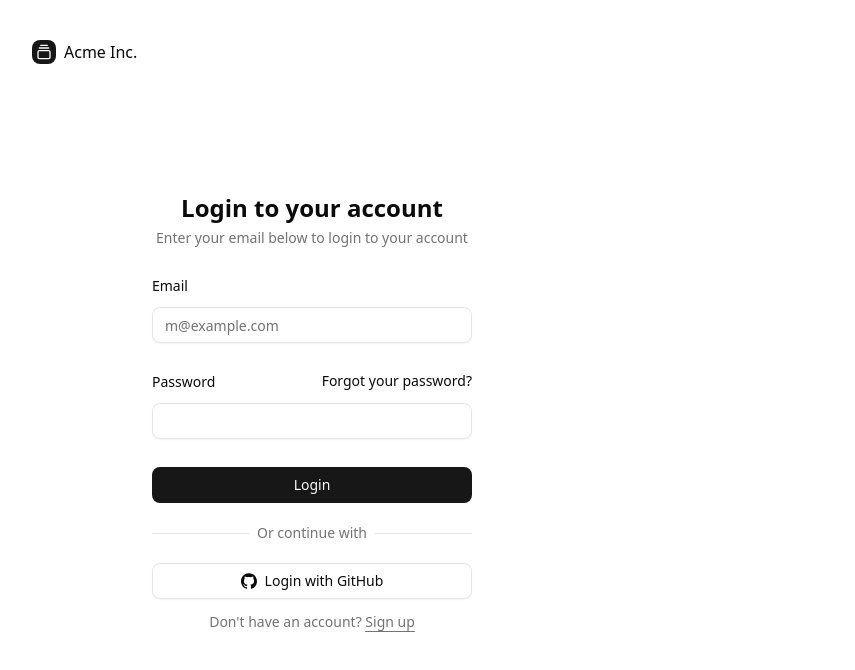
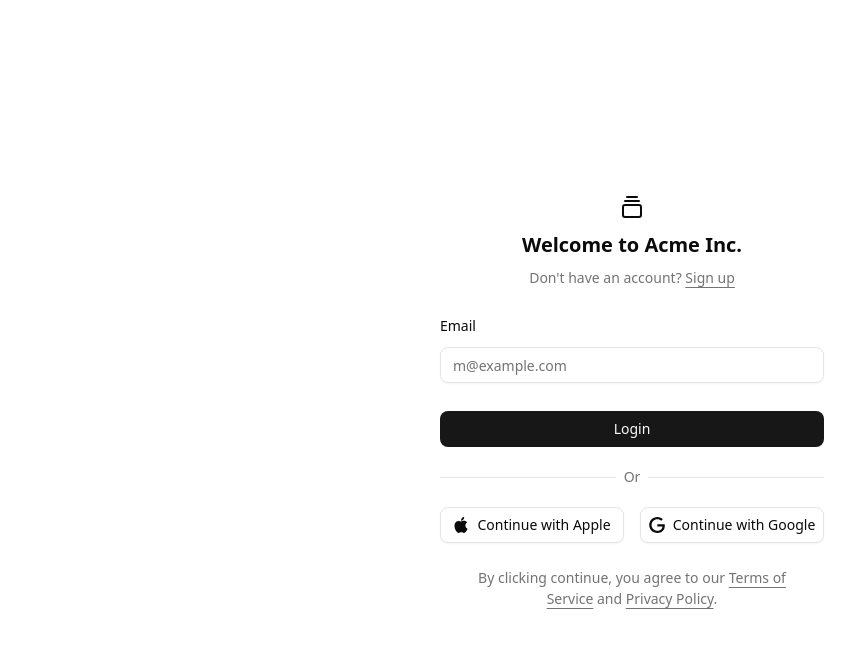
Before and after one commit to theguriev/market, a Next.js app: page /login in a window 1280 px wide. Shown: the top 670 px of the page, without its empty margins (8-863 px from the left). Built offline with nearby package versions, Linux system fonts and the light colour scheme.

Commit message:
feat: refactor login page and form layout, remove unused image

```diff
--- a/app/login/page.tsx
+++ b/app/login/page.tsx
@@ -1,34 +1,10 @@
-import { GalleryVerticalEnd } from "lucide-react"
-import Image from "next/image"
-
 import { LoginForm } from "@/components/login-form"
 
 export default function LoginPage() {
   return (
-    <div className="grid min-h-svh lg:grid-cols-2">
-      <div className="flex flex-col gap-4 p-6 md:p-10">
-        <div className="flex justify-center gap-2 md:justify-start">
-          <a href="#" className="flex items-center gap-2 font-medium">
-            <div className="bg-primary text-primary-foreground flex size-6 items-center justify-center rounded-md">
-              <GalleryVerticalEnd className="size-4" />
-            </div>
-            Acme Inc.
-          </a>
-        </div>
-        <div className="flex flex-1 items-center justify-center">
-          <div className="w-full max-w-xs">
-            <LoginForm />
-          </div>
-        </div>
-      <div className="bg-muted relative hidden lg:block">
-        <Image
-          src="/login.jpg"
-          alt="Image"
-          fill
-          className="object-cover dark:brightness-[0.2] dark:grayscale"
-          width={1020}
-        />
-      </div>
+    <div className="bg-background flex min-h-svh flex-col items-center justify-center gap-6 p-6 md:p-10">
+      <div className="w-full max-w-sm">
+        <LoginForm />
       </div>
     </div>
   )
--- a/components/login-form.tsx
+++ b/components/login-form.tsx
@@ -1,3 +1,5 @@
+import { GalleryVerticalEnd } from "lucide-react"
+
 import { cn } from "@/lib/utils"
 import { Button } from "@/components/ui/button"
 import {
@@ -12,54 +14,65 @@ import { Input } from "@/components/ui/input"
 export function LoginForm({
   className,
   ...props
-}: React.ComponentProps<"form">) {
+}: React.ComponentProps<"div">) {
   return (
-    <form className={cn("flex flex-col gap-6", className)} {...props}>
+    <div className={cn("flex flex-col gap-6", className)} {...props}>
+      <form>
         <FieldGroup>
-        <div className="flex flex-col items-center gap-1 text-center">
-          <h1 className="text-2xl font-bold">Login to your account</h1>
-          <p className="text-muted-foreground text-sm text-balance">
-            Enter your email below to login to your account
-          </p>
+          <div className="flex flex-col items-center gap-2 text-center">
+            <a
+              href="#"
+              className="flex flex-col items-center gap-2 font-medium"
+            >
+              <div className="flex size-8 items-center justify-center rounded-md">
+                <GalleryVerticalEnd className="size-6" />
+              </div>
+              <span className="sr-only">Acme Inc.</span>
+            </a>
+            <h1 className="text-xl font-bold">Welcome to Acme Inc.</h1>
+            <FieldDescription>
+              Don&apos;t have an account? <a href="#">Sign up</a>
+            </FieldDescription>
           </div>
           <Field>
             <FieldLabel htmlFor="email">Email</FieldLabel>
-          <Input id="email" type="email" placeholder="m@example.com" required />
-        </Field>
-        <Field>
-          <div className="flex items-center">
-            <FieldLabel htmlFor="password">Password</FieldLabel>
-            <a
-              href="#"
-              className="ml-auto text-sm underline-offset-4 hover:underline"
-            >
-              Forgot your password?
-            </a>
-          </div>
-          <Input id="password" type="password" required />
+            <Input
+              id="email"
+              type="email"
+              placeholder="m@example.com"
+              required
+            />
           </Field>
           <Field>
             <Button type="submit">Login</Button>
           </Field>
-        <FieldSeparator>Or continue with</FieldSeparator>
-        <Field>
+          <FieldSeparator>Or</FieldSeparator>
+          <Field className="grid gap-4 sm:grid-cols-2">
             <Button variant="outline" type="button">
               <svg xmlns="http://www.w3.org/2000/svg" viewBox="0 0 24 24">
                 <path
-                d="M12 .297c-6.63 0-12 5.373-12 12 0 5.303 3.438 9.8 8.205 11.385.6.113.82-.258.82-.577 0-.285-.01-1.04-.015-2.04-3.338.724-4.042-1.61-4.042-1.61C4.422 18.07 3.633 17.7 3.633 17.7c-1.087-.744.084-.729.084-.729 1.205.084 1.838 1.236 1.838 1.236 1.07 1.835 2.809 1.305 3.495.998.108-.776.417-1.305.76-1.605-2.665-.3-5.466-1.332-5.466-5.93 0-1.31.465-2.38 1.235-3.22-.135-.303-.54-1.523.105-3.176 0 0 1.005-.322 3.3 1.23.96-.267 1.98-.399 3-.405 1.02.006 2.04.138 3 .405 2.28-1.552 3.285-1.23 3.285-1.23.645 1.653.24 2.873.12 3.176.765.84 1.23 1.91 1.23 3.22 0 4.61-2.805 5.625-5.475 5.92.42.36.81 1.096.81 2.22 0 1.606-.015 2.896-.015 3.286 0 .315.21.69.825.57C20.565 22.092 24 17.592 24 12.297c0-6.627-5.373-12-12-12"
+                  d="M12.152 6.896c-.948 0-2.415-1.078-3.96-1.04-2.04.027-3.91 1.183-4.961 3.014-2.117 3.675-.546 9.103 1.519 12.09 1.013 1.454 2.208 3.09 3.792 3.039 1.52-.065 2.09-.987 3.935-.987 1.831 0 2.35.987 3.96.948 1.637-.026 2.676-1.48 3.676-2.948 1.156-1.688 1.636-3.325 1.662-3.415-.039-.013-3.182-1.221-3.22-4.857-.026-3.04 2.48-4.494 2.597-4.559-1.429-2.09-3.623-2.324-4.39-2.376-2-.156-3.675 1.09-4.61 1.09zM15.53 3.83c.843-1.012 1.4-2.427 1.245-3.83-1.207.052-2.662.805-3.532 1.818-.78.896-1.454 2.338-1.273 3.714 1.338.104 2.715-.688 3.559-1.701"
                   fill="currentColor"
                 />
               </svg>
-            Login with GitHub
+              Continue with Apple
             </Button>
-          <FieldDescription className="text-center">
-            Don&apos;t have an account?{" "}
-            <a href="#" className="underline underline-offset-4">
-              Sign up
-            </a>
-          </FieldDescription>
+            <Button variant="outline" type="button">
+              <svg xmlns="http://www.w3.org/2000/svg" viewBox="0 0 24 24">
+                <path
+                  d="M12.48 10.92v3.28h7.84c-.24 1.84-.853 3.187-1.787 4.133-1.147 1.147-2.933 2.4-6.053 2.4-4.827 0-8.6-3.893-8.6-8.72s3.773-8.72 8.6-8.72c2.6 0 4.507 1.027 5.907 2.347l2.307-2.307C18.747 1.44 16.133 0 12.48 0 5.867 0 .307 5.387.307 12s5.56 12 12.173 12c3.573 0 6.267-1.173 8.373-3.36 2.16-2.16 2.84-5.213 2.84-7.667 0-.76-.053-1.467-.173-2.053H12.48z"
+                  fill="currentColor"
+                />
+              </svg>
+              Continue with Google
+            </Button>
           </Field>
         </FieldGroup>
       </form>
+      <FieldDescription className="px-6 text-center">
+        By clicking continue, you agree to our <a href="#">Terms of Service</a>{" "}
+        and <a href="#">Privacy Policy</a>.
+      </FieldDescription>
+    </div>
   )
 }
```
Also changed, not shown: public/login.jpg (deleted). Lines whose indentation alone changed are shown as unchanged.
